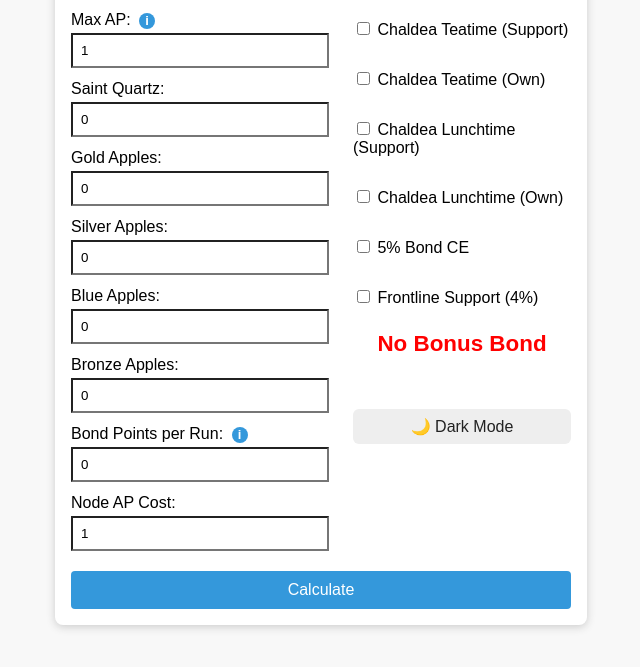
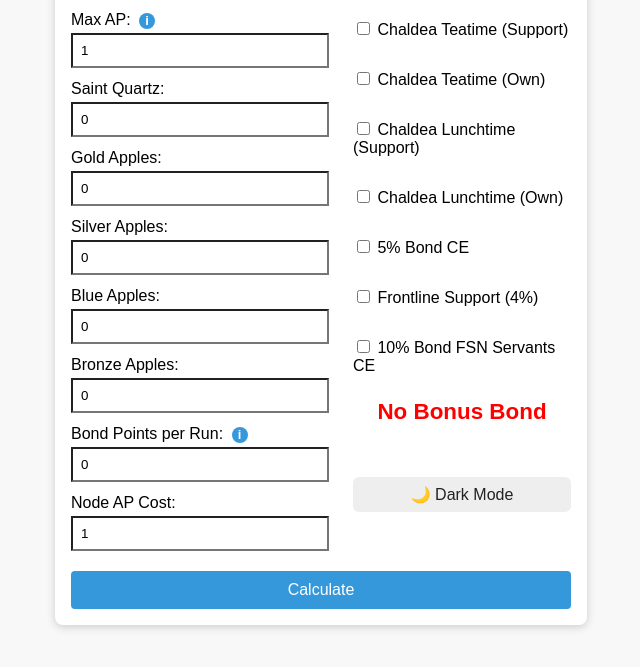
Before and after one commit to UniDra0318/FGO-Total-Node-Bond-Calculator, a plain HTML site: page index.html in a window 1280 px wide. Shown: the part 109-776 px from the top of the page, without its empty margins (319-959 px from the left). Drawn offline with Linux system fonts and the light colour scheme.

Commit message:
Update index.html
Added 10% Bond for FSN Servants CE

```diff
--- a/index.html
+++ b/index.html
@@ -113,7 +113,8 @@
                 <label><input type="checkbox" id="lunchtime_support"> Chaldea Lunchtime (Support)</label><br>
                 <label><input type="checkbox" id="lunchtime_own"> Chaldea Lunchtime (Own)</label><br>
                 <label><input type="checkbox" id="bond_ce"> 5% Bond CE</label><br>
-                <label><input type="checkbox" id="support_front"> Frontline Support (4%)</label>
+                <label><input type="checkbox" id="support_front"> Frontline Support (4%)</label><br>
+                <label><input type="checkbox" id="fsn_ce"> 10% Bond FSN Servants CE</label>
                 <div id="bondBonusText" style="margin-top:24px; font-weight:bold; font-size:1.4em; text-align:center;"></div>
                 <div style="margin-top:32px; text-align:center;">
                     <button type="button" id="toggleMode" style="padding:8px 24px; border-radius:6px; border:none; background:#eee; color:#222; font-size:1em; cursor:pointer;">
@@ -140,16 +141,19 @@
     document.getElementById('lunchtime_own').addEventListener('change', updateBondBonus);
     document.getElementById('bond_ce').addEventListener('change', updateBondBonus);
     document.getElementById('support_front').addEventListener('change', updateBondBonus);
+    document.getElementById('fsn_ce').addEventListener('change', updateBondBonus);
 
     function updateBondBonus() {
-        const values = [15, 5, 10, 10, 5, 4];
+        // Updated values and ids to include FSN CE
+        const values = [15, 5, 10, 10, 5, 4, 10];
         const ids = [
             'teatime_support',
             'teatime_own',
             'lunchtime_support',
             'lunchtime_own',
             'bond_ce',
-            'support_front'
+            'support_front',
+            'fsn_ce'
         ];
         let total = 0;
         ids.forEach((id, i) => {
@@ -179,14 +183,16 @@
         const stage_bond = Number(document.getElementById('stage_bond').value);
         const cost = Number(document.getElementById('cost').value);
 
-        const values = [15, 5, 10, 10, 5, 4];
+        // Updated values and ids to include FSN CE
+        const values = [15, 5, 10, 10, 5, 4, 10];
         const ids = [
             'teatime_support',
             'teatime_own',
             'lunchtime_support',
             'lunchtime_own',
             'bond_ce',
-            'support_front'
+            'support_front',
+            'fsn_ce'
         ];
         let totalBonus = 0;
         ids.forEach((id, i) => {
```
